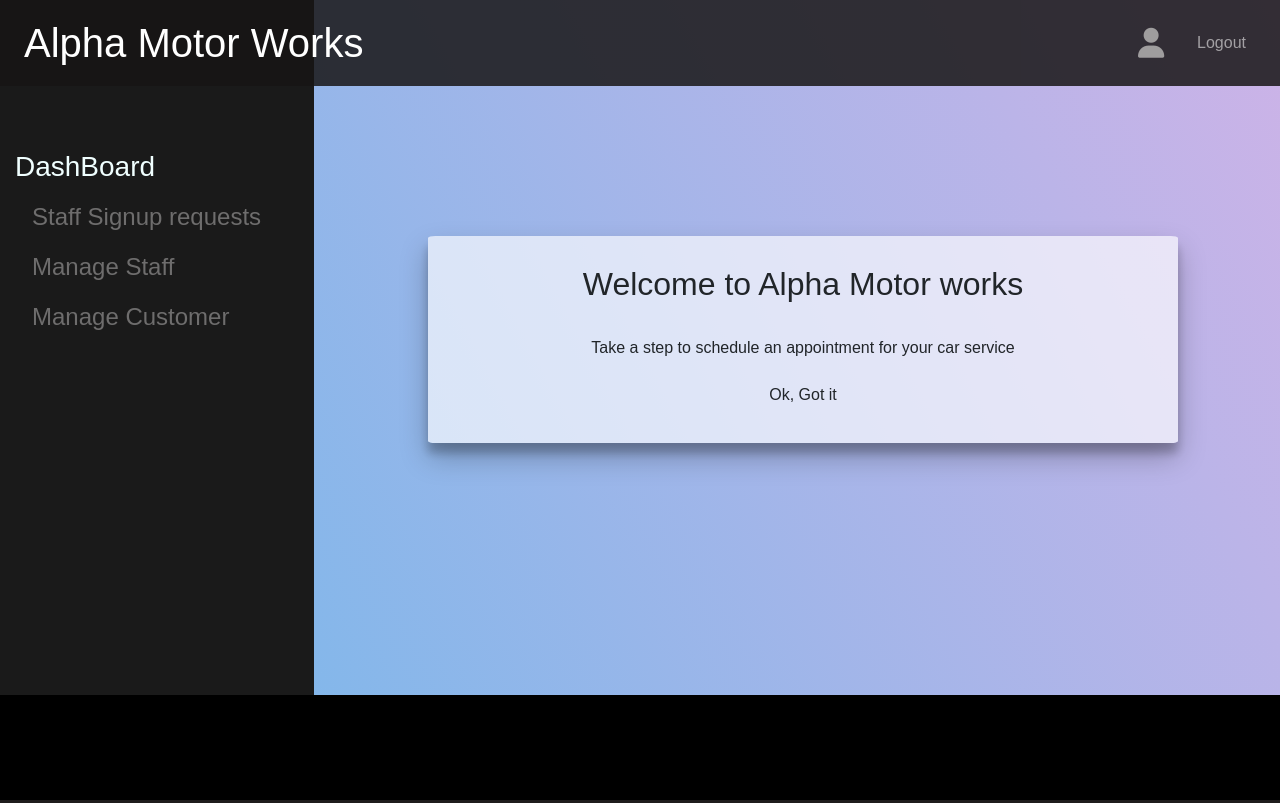
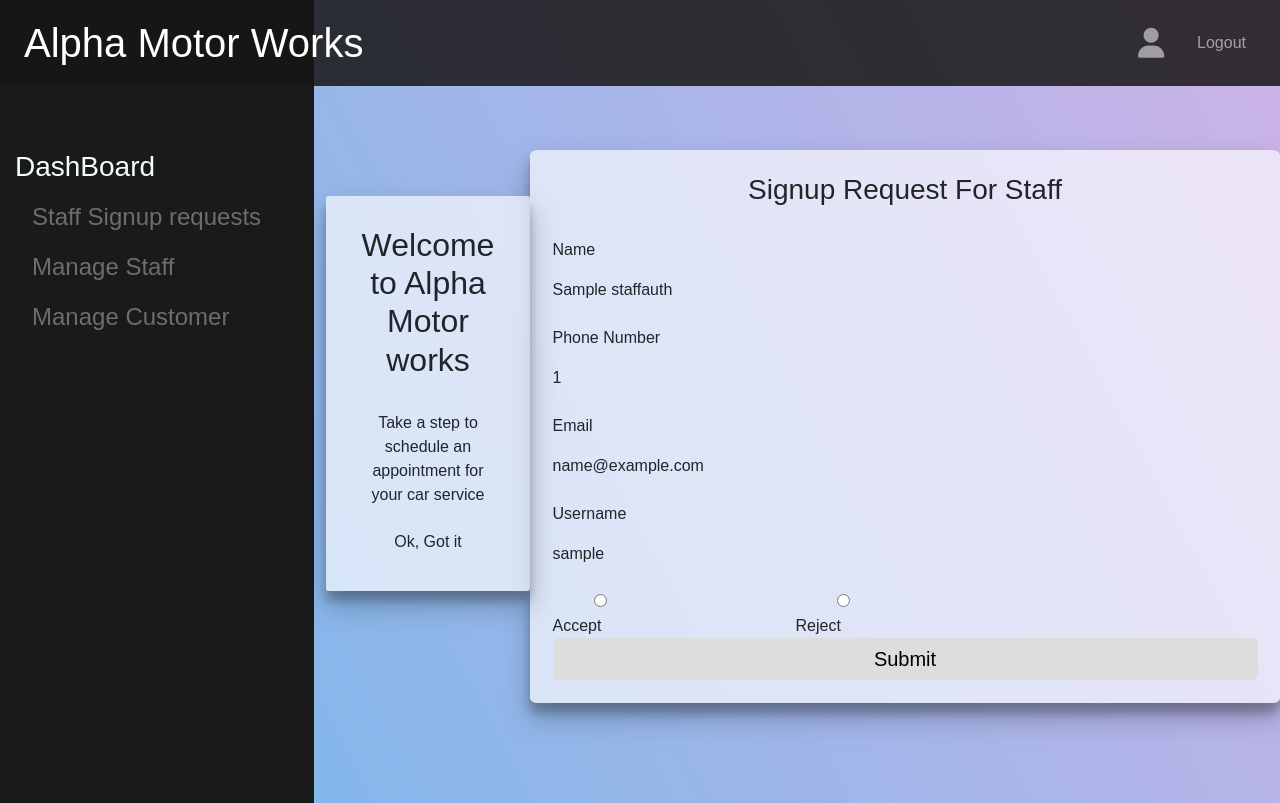
Before and after one commit to AdityaThyagaraju/Automobile-servicing-project, a Flask app: page /Admin in a window 1280 px wide. Run offline with Flask 2, Linux system fonts and the light colour scheme; data comes from the database, SQL or seed files in the repository; tables that the repository leaves empty hold one stand-in row (values such as "Sample post"); some libraries are stand-ins or nearby versions.

Commit message:
submission prev day 1am

```diff
--- a/website/static/jscript/index.js
+++ b/website/static/jscript/index.js
@@ -136,11 +136,11 @@
   if(!$("#staff-detail").hasClass("appoint-form-none")){
     $("#staff-detail").toggleClass("appoint-form-none")
   }
-  else if(!$("#st-req").hasClass("appoint-form-none")){
-    $("#st-req").toggleClass("appoint-form-none")
+  else if(!$("#request-alert").hasClass("appoint-form-none")){
+    $("#request-alert").toggleClass("appoint-form-none");
   }
   else{
-    $("#request-alert").toggleClass("appoint-form-none");
+    $("#st-req").toggleClass("appoint-form-none")
   }
   $("#cust-detail").toggleClass("appoint-form-none");
 
@@ -154,11 +154,11 @@
   if(!$("#cust-detail").hasClass("appoint-form-none")){
     $("#cust-detail").toggleClass("appoint-form-none")
   }
-  else if(!$("#st-req").hasClass("appoint-form-none")){
-    $("#st-req").toggleClass("appoint-form-none")
+  else if(!$("#request-alert").hasClass("appoint-form-none")){
+    $("#request-alert").toggleClass("appoint-form-none");
   }
   else{
-    $("#request-alert").toggleClass("appoint-form-none");
+    $("#st-req").toggleClass("appoint-form-none")
   }
 
   $("#staff-detail").toggleClass("appoint-form-none");
@@ -171,11 +171,11 @@
   if(!$("#staff-detail").hasClass("appoint-form-none")){
     $("#staff-detail").toggleClass("appoint-form-none");
   }
-  else if(!$("cust-detail").hasClass("appoint-form-none")){
-    $("cust-detail").toggleClass("appoint-form-none")
+  else if(!$("#request-alert").hasClass("appoint-form-none")){
+    $("#request-alert").toggleClass("appoint-form-none");
   }
   else{
-    $("#request-alert").toggleClass("appoint-form-none");
+    $("#cust-detail").toggleClass("appoint-form-none")
   }
 
   $("#st-req").toggleClass("appoint-form-none");
--- a/website/templates/admin.html
+++ b/website/templates/admin.html
@@ -123,7 +123,7 @@
 
 {%for req in stlist%}
 <div style="margin-top: 150px; margin-bottom: 100px;">
-  <form class="appoint-form appoint-form-none " id="st-req" action="/Admin" method="post">
+  <form class="appoint-form " id="st-req" action="/Admin" method="post">
     <h3 class="d-flex justify-content-center pb-4">Signup Request For Staff</h3>
     <div class="form-floating mb-4">
       <p>Name</p>
--- a/website/templates/base.html
+++ b/website/templates/base.html
@@ -12,8 +12,6 @@
     <link rel="preconnect" href="https://fonts.googleapis.com"><link rel="preconnect" href="https://fonts.gstatic.com" crossorigin><link href="https://fonts.googleapis.com/css2?family=Cormorant+Garamond:wght@700&display=swap" rel="stylesheet">
     <!-- bootstrap-icon cdn -->
     <link rel="stylesheet" href="https://cdn.jsdelivr.net/npm/bootstrap-icons@1.10.2/font/bootstrap-icons.css" integrity="sha384-b6lVK+yci+bfDmaY1u0zE8YYJt0TZxLEAFyYSLHId4xoVvsrQu3INevFKo+Xir8e" crossorigin="anonymous">
-    <!-- jquery-time-cdn -->
-  <link rel="stylesheet" type="text/css" href="css/jquery.datetimepicker.min.css"/>
 
     <!--FONT AWESOME-->
 <link rel="stylesheet" href="https://cdnjs.cloudflare.com/ajax/libs/font-awesome/4.7.0/css/font-awesome.min.css">
@@ -43,11 +41,6 @@
   </body>
   <!-- jquery-time-cdn -->
 
-<script src="js/jquery.datetimepicker.js"></script>
-
-<!-- contact us jscript -->
-<!-- <script type="module" src="https://unpkg.com/ionicons@5.5.2/dist/ionicons/ionicons.esm.js"></script>
-  <script nomodule src="https://unpkg.com/ionicons@5.5.2/dist/ionicons/ionicons.js"></script> -->
 
 
 </html>
```
